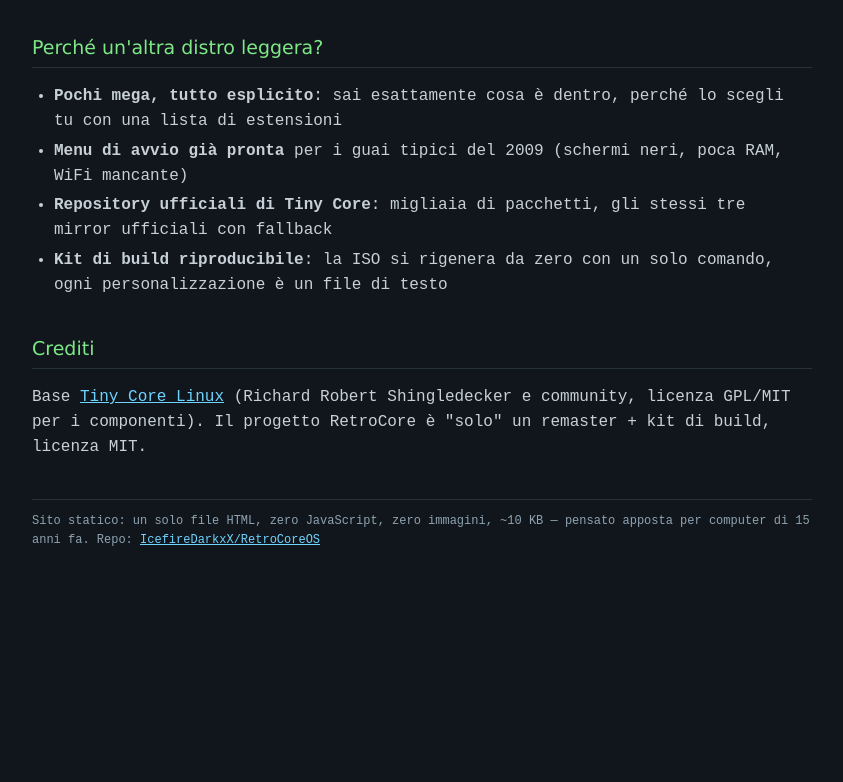
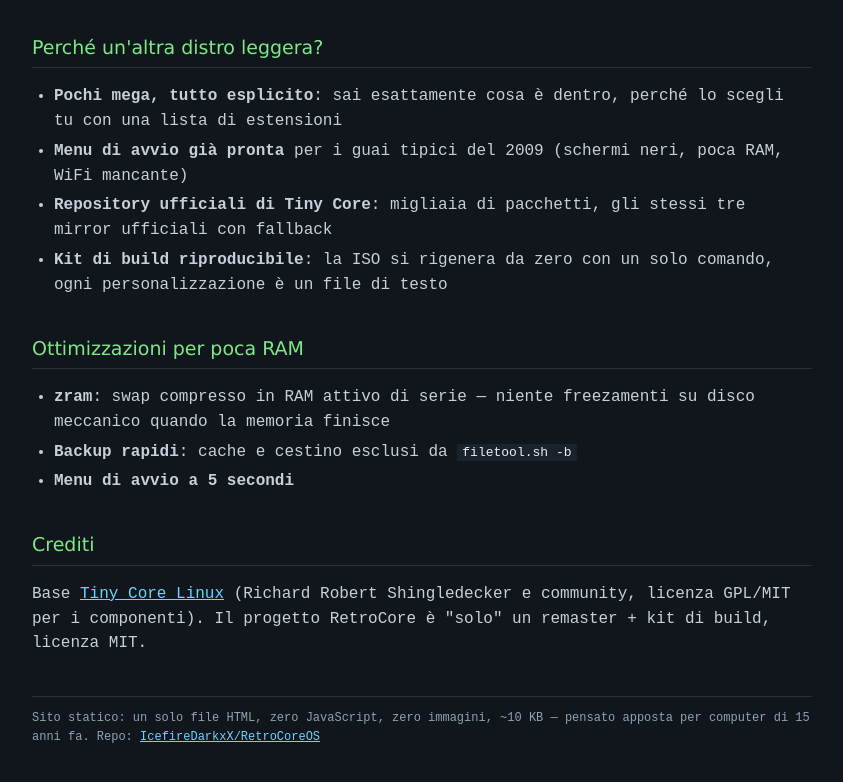
Before and after one commit to IcefireDarkxX/RetroCoreOS, a plain HTML site: page index.html in a window 1280 px wide. Shown: the part 2113-2895 px from the top of the page, without its empty margins (218-1061 px from the left). Before the commit the page ends 2711 px from the top, so only its background shows below. Drawn offline with Linux system fonts and the light colour scheme.

Commit message:
Ottimizzazioni: zram swap automatico, esclusioni backup, menu a 5s
Co-authored-by: IcefireDarkxX <IcefireDarkxX@users.noreply.github.com>

```diff
--- a/index.html
+++ b/index.html
@@ -110,6 +110,13 @@
   <li><strong>Kit di build riproducibile</strong>: la ISO si rigenera da zero con un solo comando, ogni personalizzazione è un file di testo</li>
 </ul>
 
+<h2>Ottimizzazioni per poca RAM</h2>
+<ul>
+  <li><strong>zram</strong>: swap compresso in RAM attivo di serie — niente freezamenti su disco meccanico quando la memoria finisce</li>
+  <li><strong>Backup rapidi</strong>: cache e cestino esclusi da <code>filetool.sh -b</code></li>
+  <li><strong>Menu di avvio a 5 secondi</strong></li>
+</ul>
+
 <h2>Crediti</h2>
 <p>Base <a href="http://tinycorelinux.net/">Tiny Core Linux</a> (Richard Robert Shingledecker e community, licenza GPL/MIT per i componenti). Il progetto RetroCore è "solo" un remaster + kit di build, licenza MIT.</p>
 
```
Also changed, not shown: 4 other files.
